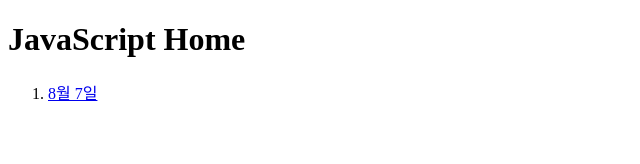
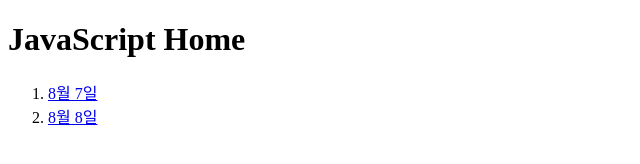
Before and after one commit to devhehexd/HTML5-CSS3, a plain HTML site: page javascript.html in a window 1280 px wide. Shown: the whole page, without its empty margins (0-640 px from the left). Drawn offline with Linux system fonts and the light colour scheme.

Commit message:
8월 7일 ES6-JavaScript 수업/수정

```diff
--- a/javascript.html
+++ b/javascript.html
@@ -9,6 +9,7 @@
   <h1>JavaScript Home</h1>
   <ol>
     <li><a href="0807-1/">8월 7일</a></li>
+    <li><a href="0808/">8월 8일</a></li>
   </ol>
 </body>
 </html>
```
